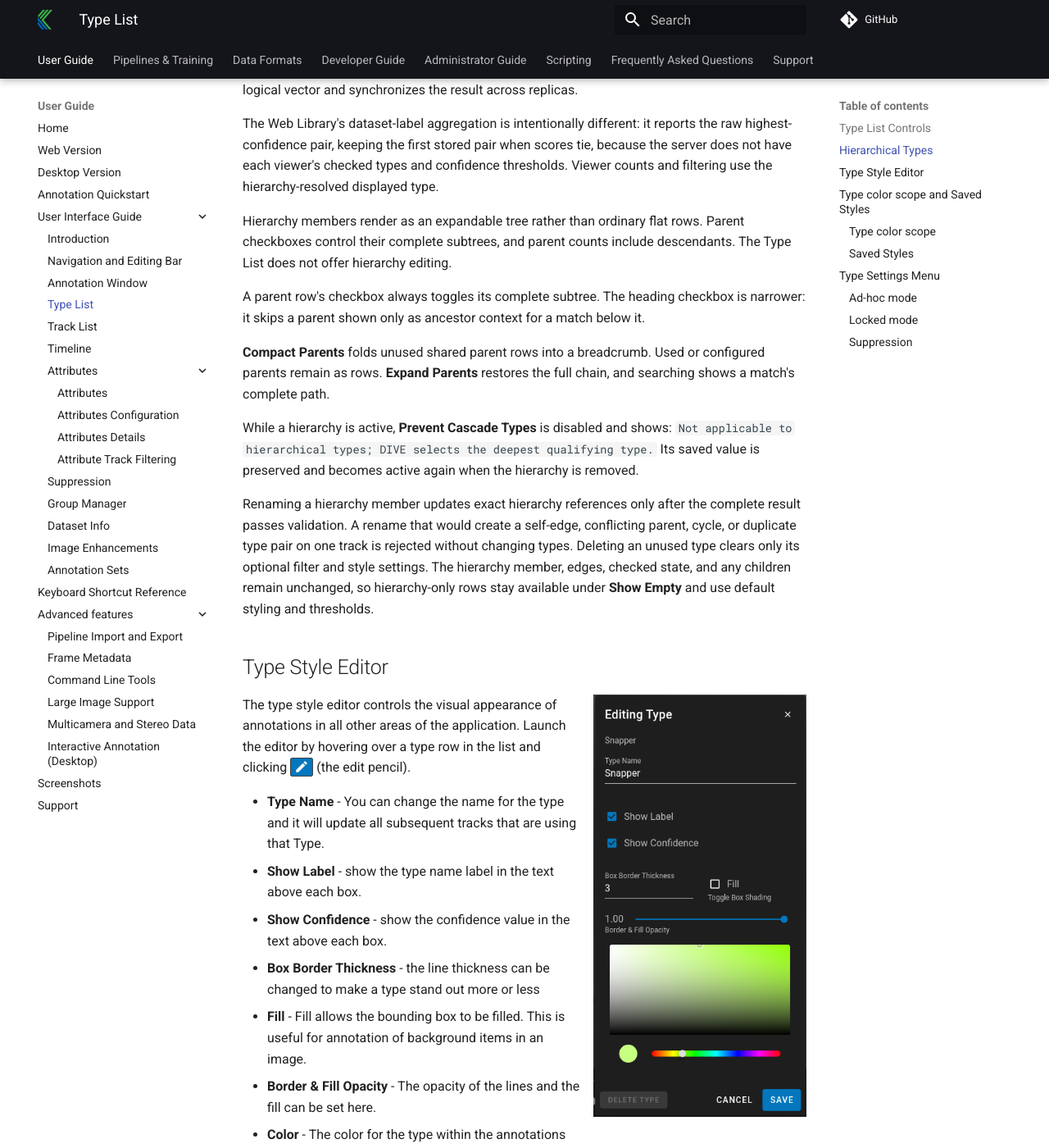
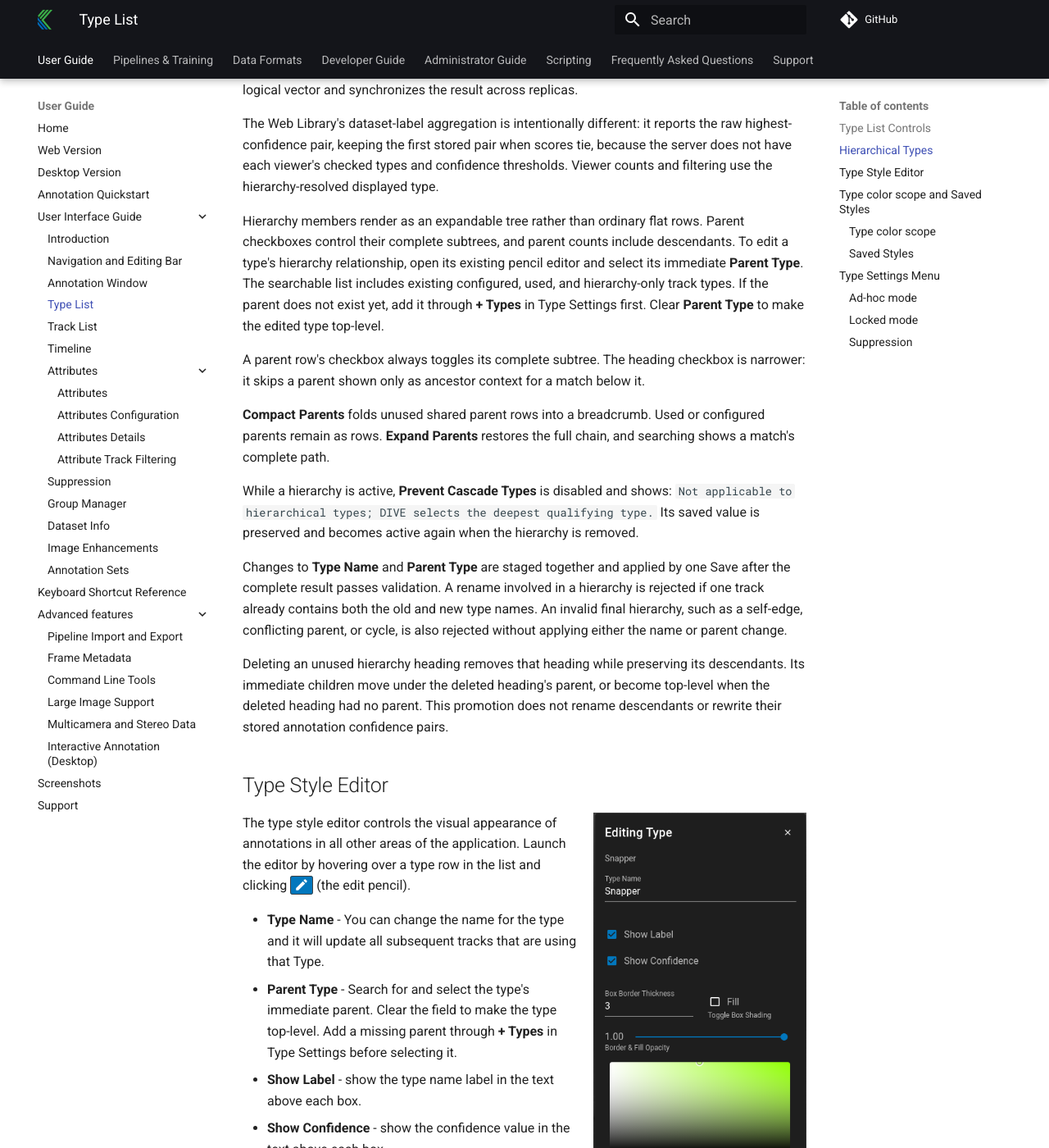
Before and after one commit to Kitware/dive, an MkDocs documentation site: the page built from docs/UI-Type-List.md, in a window 1280 px wide and 1400 px high, scrolled down 2049 px. Shown: the whole window at 82% size. Built offline with MkDocs 1.6.1 and Material for MkDocs 9.7.7, drawn with Linux system fonts in a browser that asks for light colours; comment, search, counter and statistics services are not loaded.

Commit message:
Document type hierarchy editing

```diff
--- a/docs/UI-Type-List.md
+++ b/docs/UI-Type-List.md
@@ -40,7 +40,7 @@ highest-confidence pair, keeping the first stored pair when scores tie, because
 have each viewer's checked types and confidence thresholds. Viewer counts and filtering use the
 hierarchy-resolved displayed type.
 
-Hierarchy members render as an expandable tree rather than ordinary flat rows. Parent checkboxes control their complete subtrees, and parent counts include descendants. The Type List does not offer hierarchy editing.
+Hierarchy members render as an expandable tree rather than ordinary flat rows. Parent checkboxes control their complete subtrees, and parent counts include descendants. To edit a type's hierarchy relationship, open its existing pencil editor and select its immediate **Parent Type**. The searchable list includes existing configured, used, and hierarchy-only track types. If the parent does not exist yet, add it through **+ Types** in Type Settings first. Clear **Parent Type** to make the edited type top-level.
 
 A parent row's checkbox always toggles its complete subtree. The heading checkbox is narrower: it skips a parent shown only as ancestor context for a match below it.
 
@@ -48,7 +48,9 @@ A parent row's checkbox always toggles its complete subtree. The heading checkbo
 
 While a hierarchy is active, **Prevent Cascade Types** is disabled and shows: `Not applicable to hierarchical types; DIVE selects the deepest qualifying type.` Its saved value is preserved and becomes active again when the hierarchy is removed.
 
-Renaming a hierarchy member updates exact hierarchy references only after the complete result passes validation. A rename that would create a self-edge, conflicting parent, cycle, or duplicate type pair on one track is rejected without changing types. Deleting an unused type clears only its optional filter and style settings. The hierarchy member, edges, checked state, and any children remain unchanged, so hierarchy-only rows stay available under **Show Empty** and use default styling and thresholds.
+Changes to **Type Name** and **Parent Type** are staged together and applied by one Save after the complete result passes validation. A rename involved in a hierarchy is rejected if one track already contains both the old and new type names. An invalid final hierarchy, such as a self-edge, conflicting parent, or cycle, is also rejected without applying either the name or parent change.
+
+Deleting an unused hierarchy heading removes that heading while preserving its descendants. Its immediate children move under the deleted heading's parent, or become top-level when the deleted heading had no parent. This promotion does not rename descendants or rewrite their stored annotation confidence pairs.
 
 ## Type Style Editor
 
@@ -58,6 +60,7 @@ The type style editor controls the visual appearance of annotations in all other
 
 
 * **Type Name** - You can change the name for the type and it will update all subsequent tracks that are using that Type.
+* **Parent Type** - Search for and select the type's immediate parent. Clear the field to make the type top-level. Add a missing parent through **+ Types** in Type Settings before selecting it.
 * **Show Label** - show the type name label in the text above each box.
 * **Show Confidence** - show the confidence value in the text above each box.
 * **Box Border Thickness** - the line thickness can be changed to make a type stand out more or less
```
